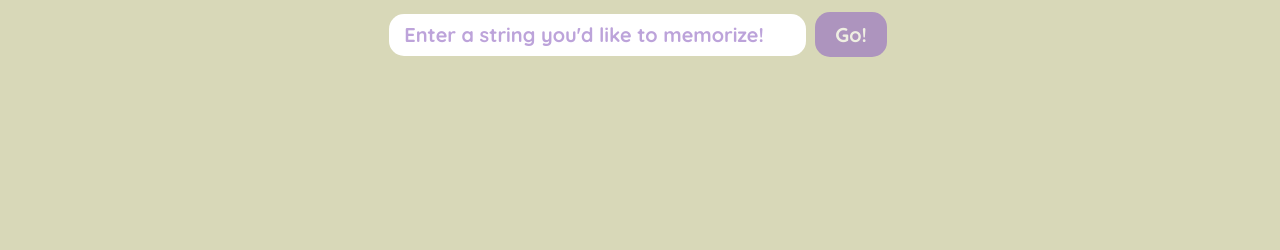
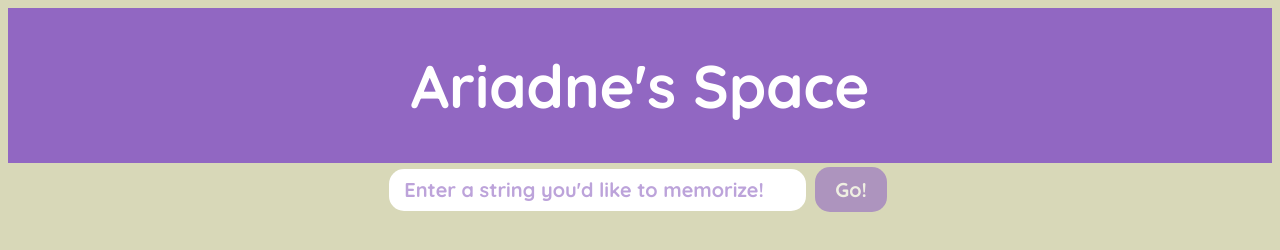
Before and after one commit to elijahkin/hoohacks21, a plain HTML site: page index.html in a window 1280 px wide. Drawn offline with Linux system fonts and the light colour scheme.

Commit message:
Added rudimentary title bar

```diff
--- a/functions.js
+++ b/functions.js
@@ -9,6 +9,7 @@ let roomCount = 0;
 function go() {
     text = document.getElementById("memtext").value.toLowerCase();
     roomCount = text.length - 1;
+    document.getElementById("image").height = 2/3*window.innerHeight;
     updateRoom();
     swapVisibility();
 }
--- a/index.html
+++ b/index.html
@@ -6,13 +6,16 @@
         <script type="text/javascript" src="functions.js"></script>
     </head>
     <body>
+        <div class="header">
+            Ariadne's Space
+          </div>
         <div id="input">
             <input type="text" id="memtext" placeholder="Enter a string you'd like to memorize!">
             <input type="button" class="button" value="Go!" onclick="go()">
         </div>
         <div id="output">
             <div id="transition"></div>
-            <img src="images/apple.png" id="image">
+            <img src="" id="image">
             <div id="controls">
                 <input type="button" class="button" value="Previous" onclick="prev()">
                 <input type="button" class="button" value="Next" onclick="next()">
--- a/style.css
+++ b/style.css
@@ -66,3 +66,13 @@ body {
     background-color: var(--offwhite);
     padding-left: 15px;
 }
+
+.header {
+    color: var(--offwhite);
+    background-color: var(--purple);
+    font-family: 'Quicksand';
+    font-size: 60px;
+    padding: 40px;
+    float: center;
+    text-align: center;
+  }
```
